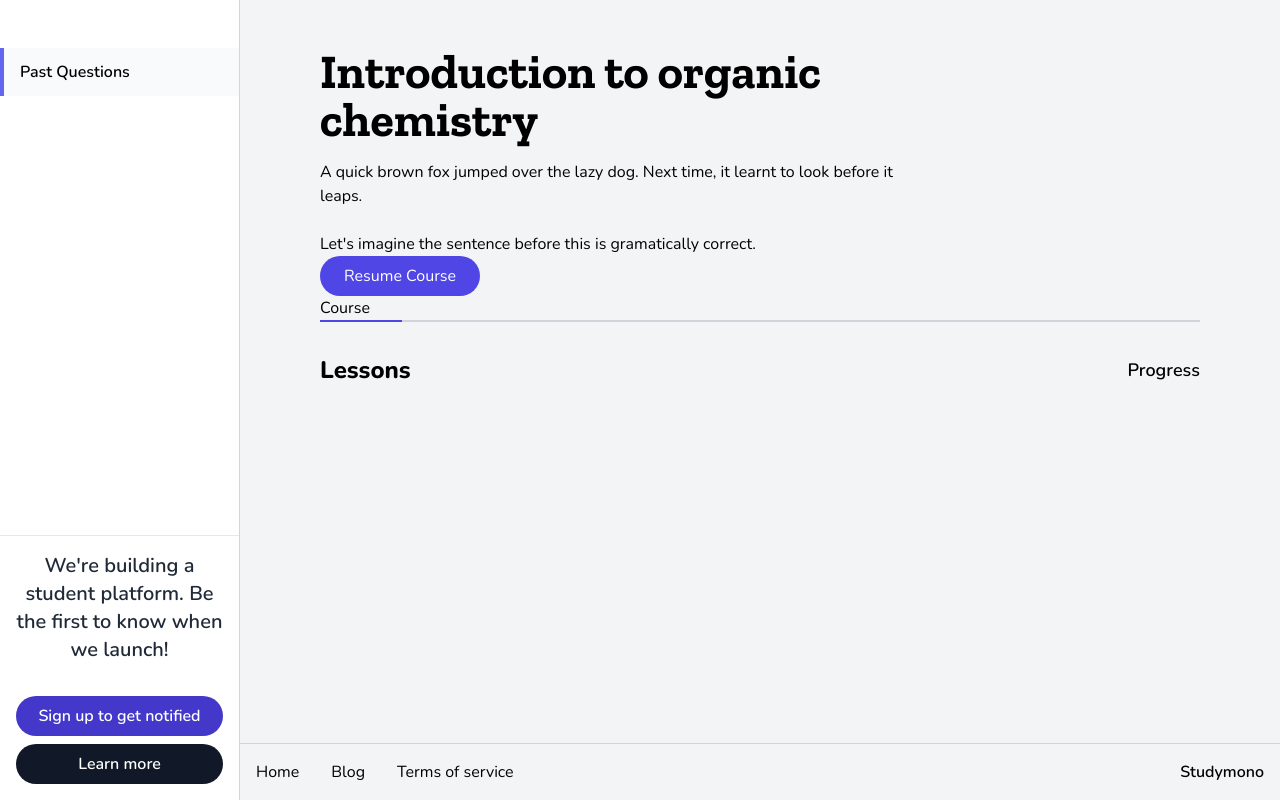
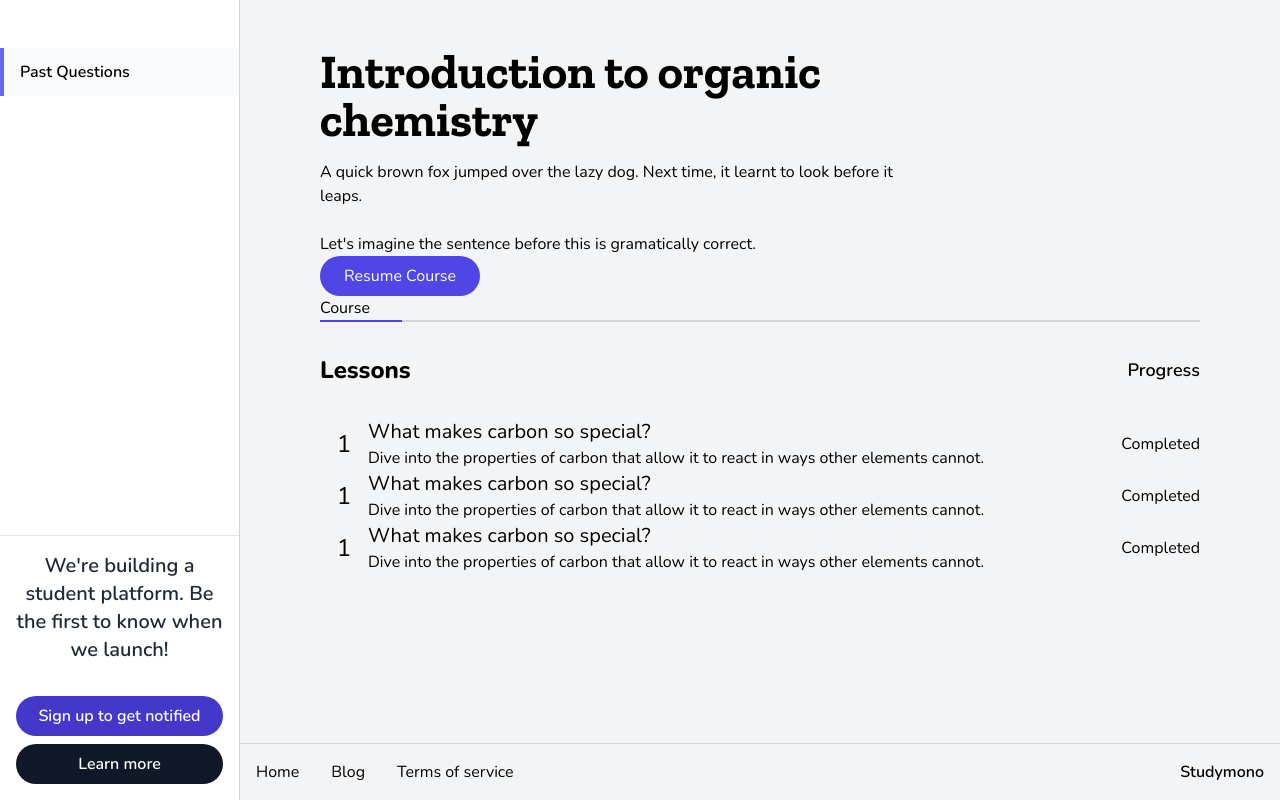
Before and after one commit to okezieuc/website, a Next.js app: page /learn/1 in a window 1280 px wide. Built offline with nearby package versions, Linux system fonts and the light colour scheme; what @tailwindcss/typography would draw is missing.

Commit message:
show course lessons on course page

```diff
--- /dev/null
+++ b/components/courses/page/LessonListItem.js
@@ -0,0 +1,15 @@
+export default function LessonListItem() {
+  return (
+    <div className="flex items-center">
+      <div className="text-2xl w-12 text-center">1</div>
+      <div className="flex-1">
+        <div className="text-xl">What makes carbon so special?</div>
+        <div className="text-md">
+          Dive into the properties of carbon that allow it to react in ways
+          other elements cannot.
+        </div>
+      </div>
+      <div className="text-md w-32 text-right">Completed</div>
+    </div>
+  );
+}
--- a/pages/learn/[course].js
+++ b/pages/learn/[course].js
@@ -1,6 +1,7 @@
 import Layout from "@components/app/layout";
 import CourseResumeButton from "@components/courses/page/CourseResumeButton";
 import LessonListHeading from "@components/courses/page/LessonListHeading";
+import LessonListItem from "@components/courses/page/LessonListItem";
 
 export default function CoursePage() {
   return (
@@ -19,6 +20,11 @@ export default function CoursePage() {
       </div>
       <CourseResumeButton />
       <LessonListHeading />
+      <div>
+        <LessonListItem />
+        <LessonListItem />
+        <LessonListItem />
+      </div>
     </Layout>
   );
 }
```
